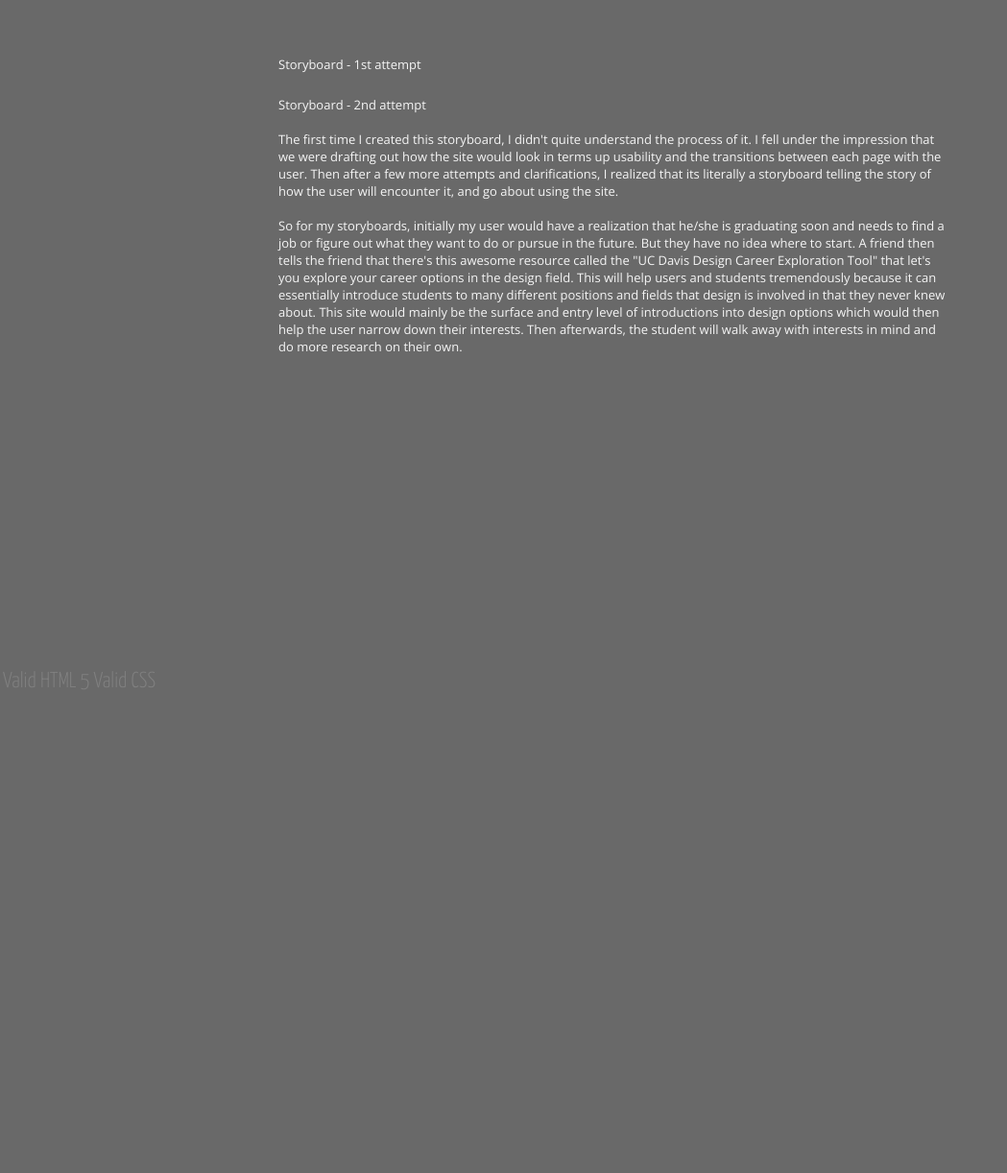
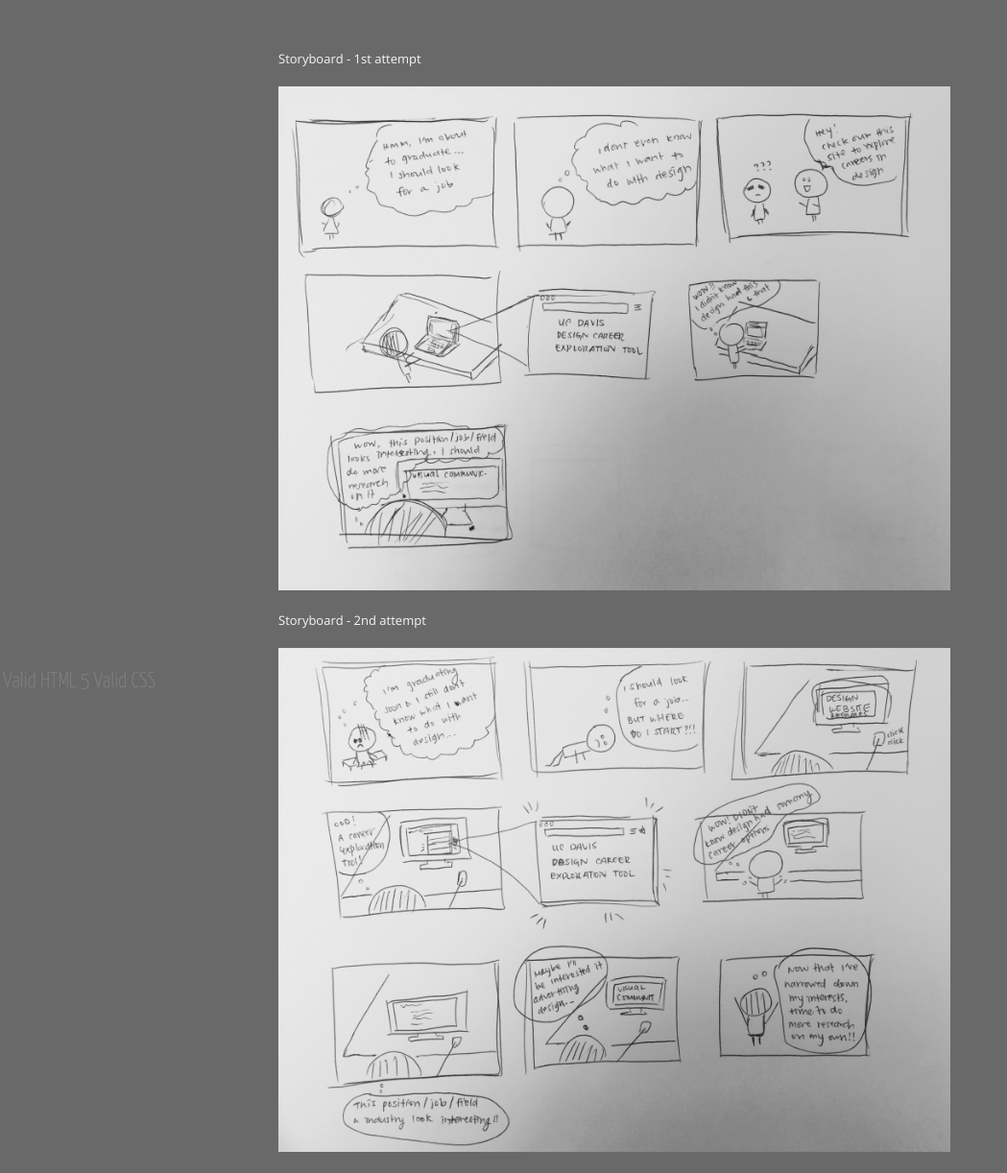
Before and after one commit to shihtammy/project, a plain HTML site: page process/storyboard/storyboard.html in a window 1280 px wide. Shown: the part 78-1300 px from the top of the page at 96% size, without its empty margins (0-1049 px from the left). Before the commit the page ends 800 px from the top, so only its background shows below. Drawn offline with nearby package versions, Linux system fonts and the light colour scheme.

Commit message:
updating files and images

```diff
--- a/process/storyboard/storyboard.html
+++ b/process/storyboard/storyboard.html
@@ -20,12 +20,12 @@
 
         <p>
             Storyboard - 1st attempt
-            <img src="../process/images/storyboard1.jpg" alt="">
+            <img src="../storyboard/images/storyboard1.jpg" alt="">
 
                 <br/><br/>
 
             Storyboard - 2nd attempt
-            <img src="../process/images/storyboard2.jpg" alt="">
+            <img src="../storyboard/images/storyboard2.jpg" alt="">
 
                 <br/><br/>
 
```
Also changed, not shown: process/visualresearch/moodboards.html (+2 -2 lines), process/storyboard/images/moodboard1.jpg (deleted), process/storyboard/images/moodboard2.jpg (deleted), process/visualresearch/images/storyboard1.jpg (deleted), process/visualresearch/images/storyboard2.jpg (deleted).
